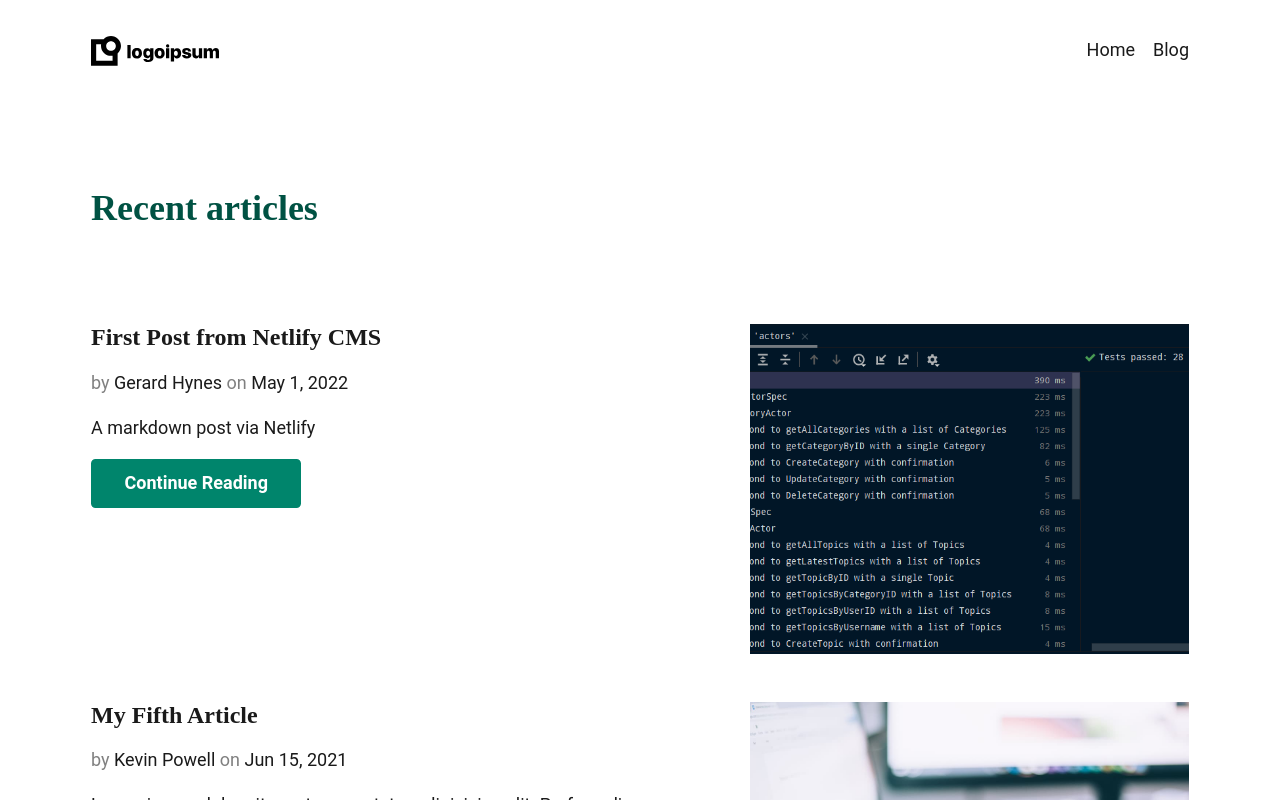
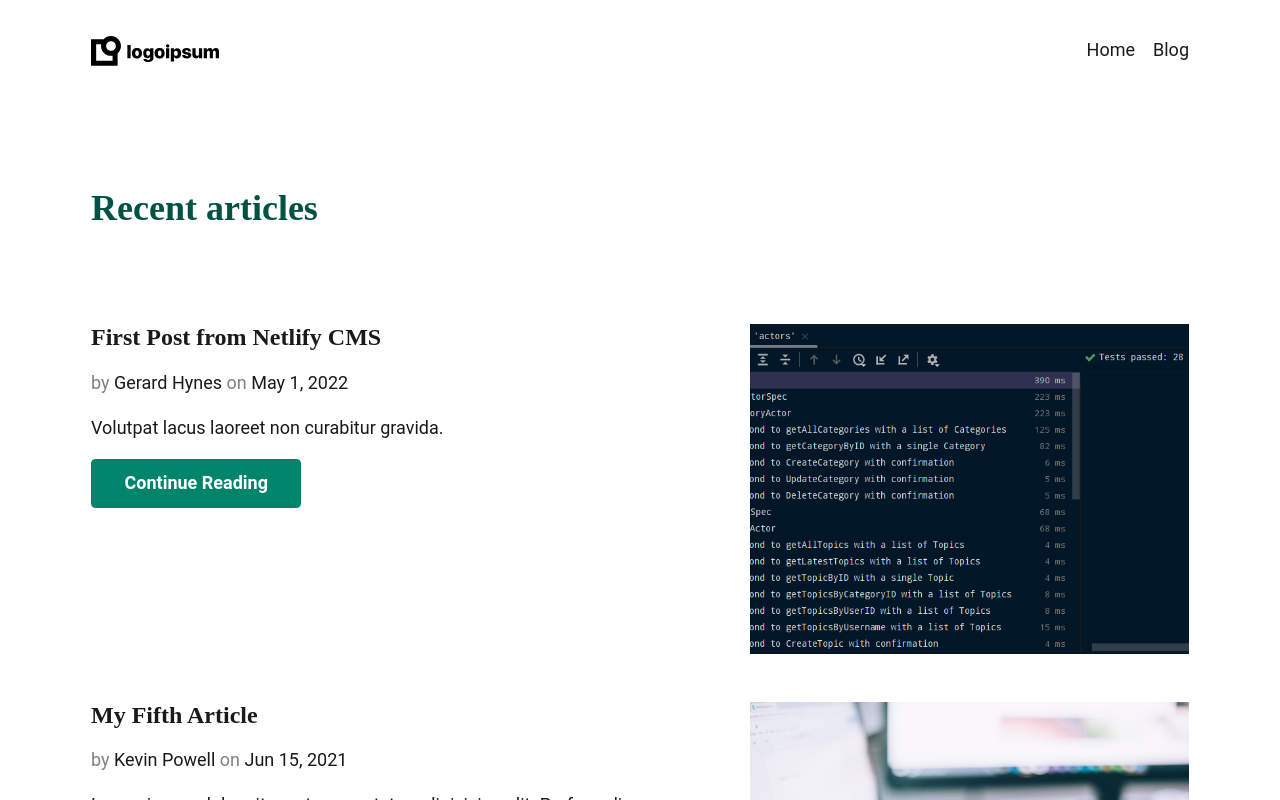
Before and after one commit to gerhynes/11ty-blog, an Eleventy site: page src/blog.njk in a window 1280 px wide. Shown: the top 800 px of the page. Built offline with nearby package versions, Linux system fonts and the light colour scheme; Eleventy itself is replaced by a stand-in of ours; files that its build step writes are made by us from their sources.

Commit message:
Update Blog “2022-05-01-first-post-from-netlify-cms”

```diff
--- a/src/blog/2022-05-01-first-post-from-netlify-cms.md
+++ b/src/blog/2022-05-01-first-post-from-netlify-cms.md
@@ -1,11 +1,10 @@
 ---
 title: First Post from Netlify CMS
-description: A markdown post via Netlify
+description: Volutpat lacus laoreet non curabitur gravida.
 author: Gerard Hynes
 date: 2022-05-01T20:49:38.188Z
 tags:
   - post
-  - featured
 image: /assets/blog/tests-passed.png
 imageAlt: Passing Tests
 ---
```
